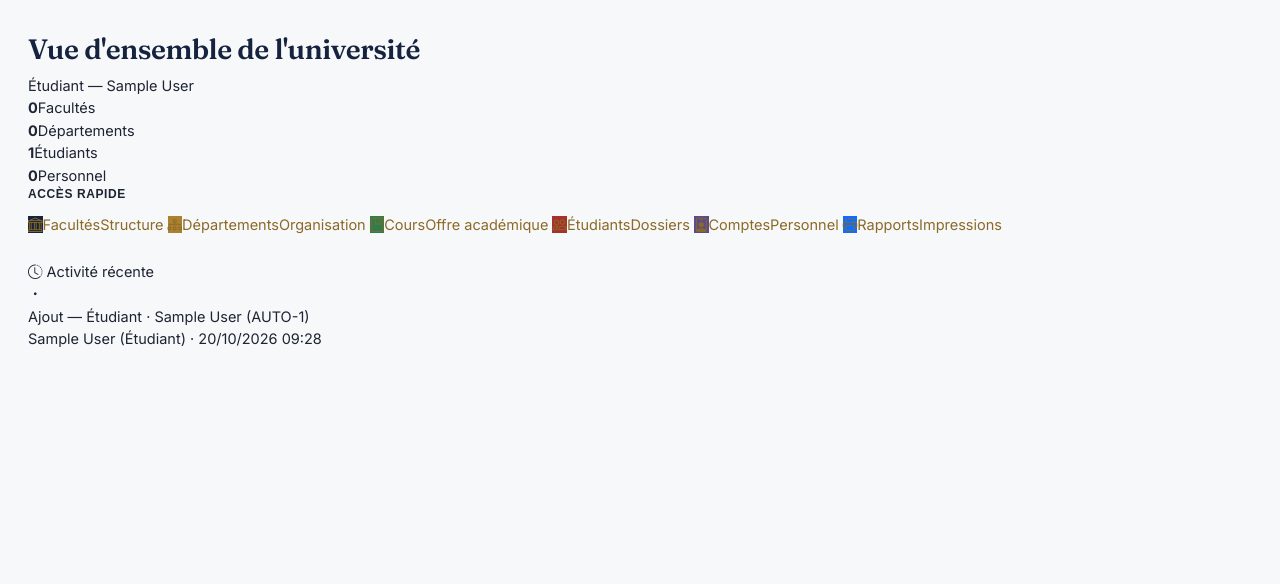
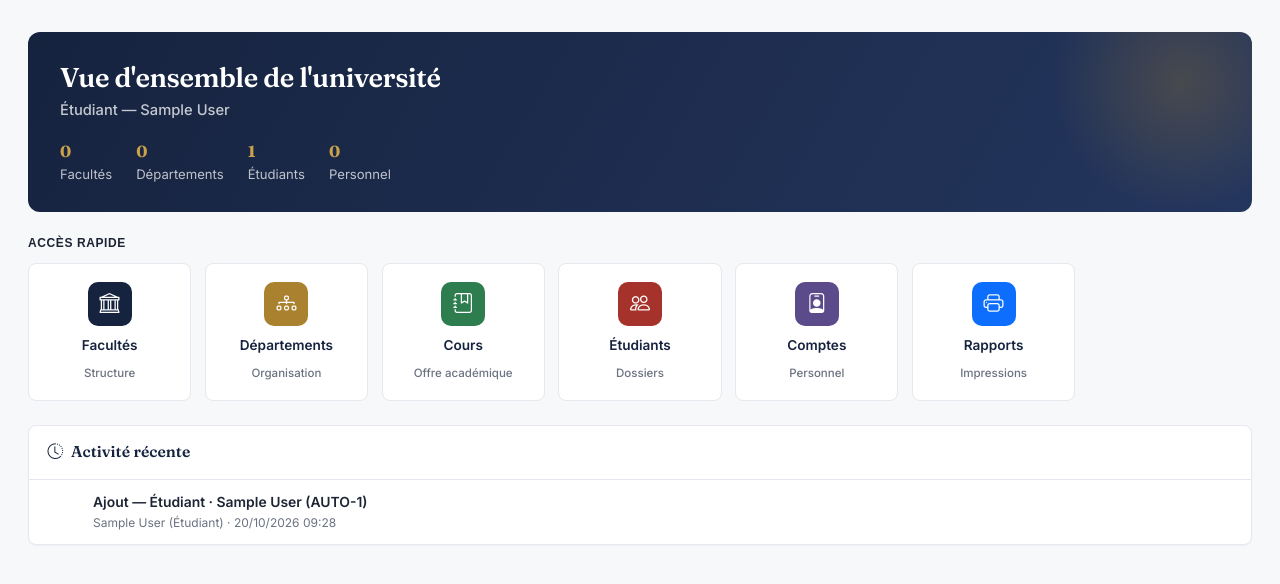
Before and after one commit to monamijer/django-academic, a Django app: page /comptes/tableau-bord/ in a window 1280 px wide. Shown: the part 108-692 px from the top of the page. Run offline with Django 5.2, Linux system fonts and the light colour scheme; the visitor is signed in with stand-in values (Sample User, id 1); data comes from the database, SQL or seed files in the repository; data that the repository does not hold is empty; some libraries are stand-ins or nearby versions.

Commit message:
feat(ui): add legacy.css bridge for pre-existing templates
Maps legacy class names (panel, page-head, stat-card, person-card, tag-ok, table-panel, filter-bar, etc.) to the new up-* design system so that unmigrated templates render consistently while they are progressively rewritten. Loaded last in base.html so it does not conflict with Bootstrap or up-* prefixed classes. To be removed once all templates use up-* classes.

```diff
--- /dev/null
+++ b/static/css/legacy.css
@@ -0,0 +1,479 @@
+/* ═══════════════════════════════════════════════════════════
+   LEGACY BRIDGE — pont temporaire entre les anciennes classes
+   (panel, page-head, tag-ok, person-grid, ...) et le nouveau
+   système (up-panel, up-page-head, up-tag--ok, up-grid-cards).
+   À supprimer une fois tous les templates migrés.
+   ═══════════════════════════════════════════════════════════ */
+
+/* ─────────────────────────────────────────────────────────────
+   PAGE-HEAD (ancien) → équivalent up-page-head
+   ───────────────────────────────────────────────────────────── */
+.page-head {
+  display: flex;
+  justify-content: space-between;
+  align-items: flex-end;
+  gap: 1rem;
+  margin-bottom: 1.5rem;
+  flex-wrap: wrap;
+}
+
+.page-head h1 {
+  font-size: 1.7rem;
+  margin: 0;
+}
+
+.page-head .subtitle {
+  color: var(--up-muted);
+  font-size: .9rem;
+  font-weight: 500;
+  margin-top: .2rem;
+}
+
+/* ─────────────────────────────────────────────────────────────
+   PANEL (ancien) → équivalent up-panel
+   ───────────────────────────────────────────────────────────── */
+.panel {
+  background: var(--up-card);
+  border: 1px solid var(--up-line);
+  border-radius: var(--up-radius);
+  box-shadow: var(--up-shadow-xs);
+}
+
+.panel-head {
+  padding: .9rem 1.15rem;
+  border-bottom: 1px solid var(--up-line);
+  font-family: var(--up-font-display);
+  font-weight: 600;
+  font-size: .98rem;
+  color: var(--up-ink);
+  display: flex;
+  align-items: center;
+  gap: .5rem;
+}
+
+/* ─────────────────────────────────────────────────────────────
+   STAT-ROW & STAT-CARD (anciens)
+   ───────────────────────────────────────────────────────────── */
+.stat-row {
+  display: grid;
+  grid-template-columns: repeat(auto-fit, minmax(220px, 1fr));
+  gap: 1rem;
+}
+
+.stat-card {
+  background: var(--up-card);
+  border: 1px solid var(--up-line);
+  border-radius: var(--up-radius);
+  padding: 1.15rem 1.25rem;
+  display: flex;
+  align-items: center;
+  gap: 1rem;
+  box-shadow: var(--up-shadow-xs);
+  transition: box-shadow .18s ease, border-color .18s ease;
+}
+
+.stat-card:hover {
+  box-shadow: var(--up-shadow-sm);
+  border-color: var(--up-line-strong);
+}
+
+.stat-card .icon-circle {
+  width: 46px;
+  height: 46px;
+  border-radius: 10px;
+  display: inline-flex;
+  align-items: center;
+  justify-content: center;
+  font-size: 1.2rem;
+  color: #fff;
+  flex-shrink: 0;
+}
+
+.stat-card .value {
+  font-family: var(--up-font-display);
+  font-size: 1.65rem;
+  font-weight: 700;
+  line-height: 1;
+  color: var(--up-ink);
+}
+
+.stat-card .label {
+  font-size: .78rem;
+  font-weight: 600;
+  color: var(--up-muted);
+  margin-top: .15rem;
+}
+
+/* ─────────────────────────────────────────────────────────────
+   HERO-BANNER (ancien) → équivalent up-hero
+   ───────────────────────────────────────────────────────────── */
+.hero-banner {
+  background: linear-gradient(120deg, var(--up-ink) 0%, var(--up-ink-soft) 100%);
+  color: #fff;
+  border-radius: var(--up-radius-lg);
+  padding: 1.75rem 2rem;
+  margin-bottom: 1.5rem;
+  position: relative;
+  overflow: hidden;
+}
+
+.hero-banner::after {
+  content: "";
+  position: absolute;
+  right: -60px;
+  top: -80px;
+  width: 260px;
+  height: 260px;
+  border-radius: 50%;
+  background: radial-gradient(circle, rgba(169, 129, 47, .28) 0%, transparent 70%);
+  pointer-events: none;
+}
+
+.hero-banner h1 {
+  color: #fff;
+  margin: 0;
+  font-size: 1.7rem;
+  position: relative;
+}
+
+.hero-banner .subtitle {
+  color: rgba(255, 255, 255, .75);
+  font-size: .92rem;
+  margin-top: .3rem;
+  font-weight: 500;
+  position: relative;
+}
+
+.hero-banner .hero-meta {
+  display: flex;
+  gap: 1.5rem;
+  margin-top: 1.1rem;
+  flex-wrap: wrap;
+  position: relative;
+}
+
+.hero-banner .hero-meta .item {
+  font-size: .82rem;
+  color: rgba(255, 255, 255, .72);
+}
+
+.hero-banner .hero-meta .item strong {
+  display: block;
+  color: var(--up-brand-light);
+  font-family: var(--up-font-display);
+  font-size: 1rem;
+  font-weight: 700;
+}
+
+/* ─────────────────────────────────────────────────────────────
+   QUICK-TILE-GRID & QUICK-TILE (anciens)
+   ───────────────────────────────────────────────────────────── */
+.quick-tile-grid {
+  display: grid;
+  grid-template-columns: repeat(auto-fill, minmax(150px, 1fr));
+  gap: .85rem;
+}
+
+.quick-tile {
+  display: flex;
+  flex-direction: column;
+  align-items: center;
+  gap: .55rem;
+  padding: 1.1rem 1rem;
+  background: var(--up-card);
+  border: 1px solid var(--up-line);
+  border-radius: var(--up-radius);
+  text-decoration: none;
+  color: var(--up-ink);
+  text-align: center;
+  transition: all .15s ease;
+}
+
+.quick-tile:hover {
+  border-color: var(--up-brand);
+  box-shadow: var(--up-shadow-sm);
+  color: var(--up-ink);
+  transform: translateY(-1px);
+}
+
+.quick-tile .tile-icon {
+  width: 44px;
+  height: 44px;
+  border-radius: 10px;
+  display: inline-flex;
+  align-items: center;
+  justify-content: center;
+  font-size: 1.25rem;
+  color: #fff;
+}
+
+.quick-tile .tile-label {
+  font-weight: 600;
+  font-size: .85rem;
+}
+
+.quick-tile .tile-sub {
+  font-size: .72rem;
+  color: var(--up-muted);
+  font-weight: 500;
+}
+
+/* ─────────────────────────────────────────────────────────────
+   FEED-ROW (ancien)
+   ───────────────────────────────────────────────────────────── */
+.feed-row {
+  display: flex;
+  align-items: center;
+  gap: .85rem;
+  padding: .75rem 1.15rem;
+  border-bottom: 1px solid var(--up-line);
+}
+
+.feed-row:last-child {
+  border-bottom: none;
+}
+
+.feed-row:hover {
+  background: #FAFBFC;
+}
+
+.feed-row .feed-icon {
+  width: 32px;
+  height: 32px;
+  border-radius: 8px;
+  display: inline-flex;
+  align-items: center;
+  justify-content: center;
+  font-size: .9rem;
+  color: #fff;
+  flex-shrink: 0;
+}
+
+.feed-row .feed-main {
+  flex: 1;
+  min-width: 0;
+}
+
+.feed-row .feed-title {
+  font-size: .87rem;
+  font-weight: 600;
+  color: var(--up-text);
+}
+
+.feed-row .feed-sub {
+  font-size: .75rem;
+  color: var(--up-muted);
+}
+
+/* ─────────────────────────────────────────────────────────────
+   EMPTY-STATE (ancien)
+   ───────────────────────────────────────────────────────────── */
+.empty-state {
+  padding: 2.5rem 1.5rem;
+  text-align: center;
+  color: var(--up-muted);
+}
+
+.empty-state i {
+  font-size: 1.8rem;
+  opacity: .4;
+  display: block;
+  margin-bottom: .5rem;
+}
+
+/* ─────────────────────────────────────────────────────────────
+   PERSON-GRID & PERSON-CARD (anciens)
+   ───────────────────────────────────────────────────────────── */
+.person-grid {
+  display: grid;
+  grid-template-columns: repeat(auto-fill, minmax(240px, 1fr));
+  gap: 1rem;
+}
+
+.person-card {
+  background: var(--up-card);
+  border: 1px solid var(--up-line);
+  border-radius: var(--up-radius);
+  overflow: hidden;
+  display: flex;
+  flex-direction: column;
+  text-decoration: none;
+  color: inherit;
+  transition: border-color .15s ease, box-shadow .15s ease;
+}
+
+.person-card:hover {
+  border-color: var(--up-brand);
+  box-shadow: var(--up-shadow-md);
+  color: inherit;
+}
+
+.person-card .swatch {
+  height: 5px;
+  width: 100%;
+  background: var(--up-brand);
+}
+
+.person-card .body {
+  padding: 1rem 1.1rem;
+  display: flex;
+  flex-direction: column;
+  gap: .3rem;
+  flex: 1;
+}
+
+.person-card .cat-tag {
+  font-size: .68rem;
+  font-weight: 700;
+  text-transform: uppercase;
+  letter-spacing: .04em;
+  color: var(--up-muted);
+}
+
+.person-card .name {
+  font-family: var(--up-font-display);
+  font-weight: 600;
+  font-size: 1.02rem;
+  line-height: 1.25;
+  color: var(--up-ink);
+}
+
+.person-card .ref {
+  font-family: 'JetBrains Mono', ui-monospace, monospace;
+  font-size: .72rem;
+  color: var(--up-muted);
+}
+
+.person-card .tags {
+  display: flex;
+  gap: .3rem;
+  flex-wrap: wrap;
+  margin-top: .15rem;
+}
+
+.person-card .footer-actions {
+  border-top: 1px solid var(--up-line);
+  padding: .6rem .9rem;
+  display: flex;
+  gap: .4rem;
+  justify-content: flex-end;
+  background: #FAFBFC;
+}
+
+/* ─────────────────────────────────────────────────────────────
+   TAG (ancien) → équivalent up-tag--*
+   ───────────────────────────────────────────────────────────── */
+.tag {
+  display: inline-flex;
+  align-items: center;
+  gap: .28rem;
+  padding: .18rem .55rem;
+  border-radius: 100px;
+  font-size: .7rem;
+  font-weight: 600;
+  line-height: 1.4;
+}
+
+.tag-ok { background: var(--up-ok-bg); color: var(--up-ok); }
+.tag-warn { background: var(--up-warn-bg); color: var(--up-warn); }
+.tag-bad { background: var(--up-bad-bg); color: var(--up-bad); }
+.tag-muted { background: #EDF0F3; color: var(--up-muted); }
+
+/* ─────────────────────────────────────────────────────────────
+   TABLE-PANEL (ancien wrapper de table)
+   ───────────────────────────────────────────────────────────── */
+.table-panel {
+  background: var(--up-card);
+  border: 1px solid var(--up-line);
+  border-radius: var(--up-radius);
+  box-shadow: var(--up-shadow-xs);
+  overflow: hidden;
+}
+
+.table-panel table {
+  width: 100%;
+  margin: 0;
+  border-collapse: collapse;
+}
+
+.table-panel thead th {
+  background: #FAFBFC;
+  color: var(--up-muted);
+  font-size: .7rem;
+  font-weight: 700;
+  text-transform: uppercase;
+  letter-spacing: .05em;
+  padding: .75rem 1rem;
+  border-bottom: 1px solid var(--up-line);
+  text-align: left;
+}
+
+.table-panel tbody td {
+  padding: .8rem 1rem;
+  font-size: .88rem;
+  border-bottom: 1px solid var(--up-line);
+  vertical-align: middle;
+}
+
+.table-panel tbody tr:last-child td {
+  border-bottom: none;
+}
+
+.table-panel tbody tr:hover {
+  background: #FAFBFC;
+}
+
+/* ─────────────────────────────────────────────────────────────
+   FILTER-BAR (ancien)
+   ───────────────────────────────────────────────────────────── */
+.filter-bar {
+  display: flex;
+  gap: .6rem;
+  flex-wrap: wrap;
+  margin-bottom: 1.25rem;
+  padding: 1rem 1.15rem;
+  background: var(--up-card);
+  border: 1px solid var(--up-line);
+  border-radius: var(--up-radius);
+  box-shadow: var(--up-shadow-xs);
+}
+
+.filter-bar .form-control,
+.filter-bar .form-select {
+  max-width: 280px;
+}
+
+/* ─────────────────────────────────────────────────────────────
+   BOUTONS de secours (btn-icon, icon-btn)
+   ───────────────────────────────────────────────────────────── */
+.btn-icon {
+  display: inline-flex;
+  align-items: center;
+  gap: .4rem;
+}
+
+.icon-btn {
+  width: 34px;
+  height: 34px;
+  border-radius: 8px;
+  display: inline-flex;
+  align-items: center;
+  justify-content: center;
+  border: 1px solid var(--up-line);
+  background: #fff;
+  color: var(--up-muted);
+  text-decoration: none;
+  transition: all .15s ease;
+}
+
+.icon-btn:hover {
+  border-color: var(--up-brand);
+  color: var(--up-brand-dark);
+  background: var(--up-paper);
+}
+
+.icon-btn.danger:hover {
+  border-color: var(--up-bad);
+  color: var(--up-bad);
+  background: var(--up-bad-bg);
+}
--- a/templates/base.html
+++ b/templates/base.html
@@ -16,6 +16,7 @@
 <link rel="stylesheet" href="{% static 'css/layout.css' %}">
 <link rel="stylesheet" href="{% static 'css/components.css' %}">
 <link rel="stylesheet" href="{% static 'css/forms.css' %}">
+<link rel="stylesheet" href="{% static 'css/legacy.css' %}">
 
 {% block extra_css %}{% endblock %}
 </head>
```
